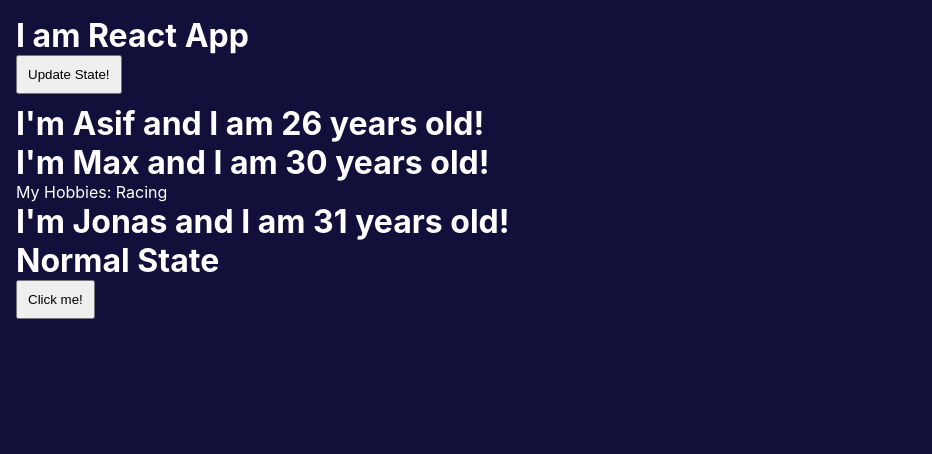
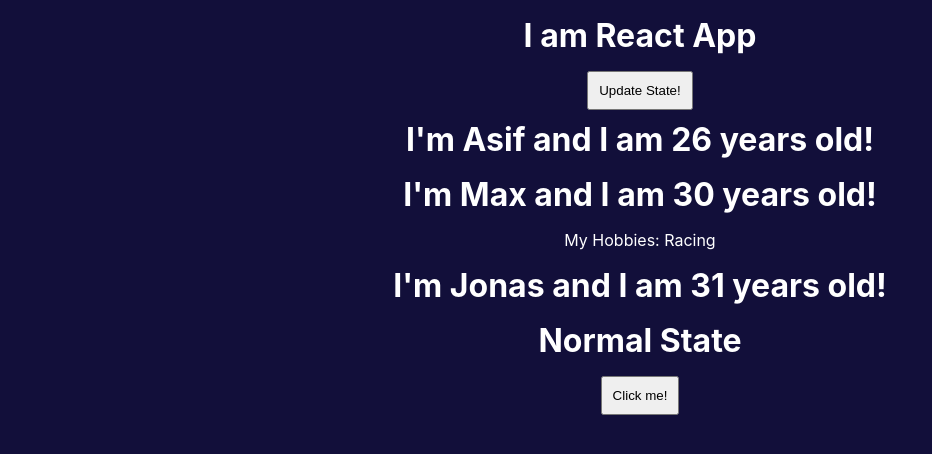
Before and after one commit to Asif-newaz/try-react, a React (Create React App) app: page / in a window 1280 px wide. Shown: the top 454 px of the page, without its empty margins (0-932 px from the left). Built offline with nearby package versions, Linux system fonts and the light colour scheme.

Commit message:
add new css file

```diff
--- a/src/Person/Person.js
+++ b/src/Person/Person.js
@@ -1,5 +1,5 @@
 import React, { Children, Component } from "react";
-
+import "./person.css";
 // const person = (props) => {
 //   return (
 //     <>
--- /dev/null
+++ b/src/Person/person.css
@@ -0,0 +1,5 @@
+* {
+    text-align: center;
+    margin: auto;
+    margin-bottom: 1rem;
+}
```
